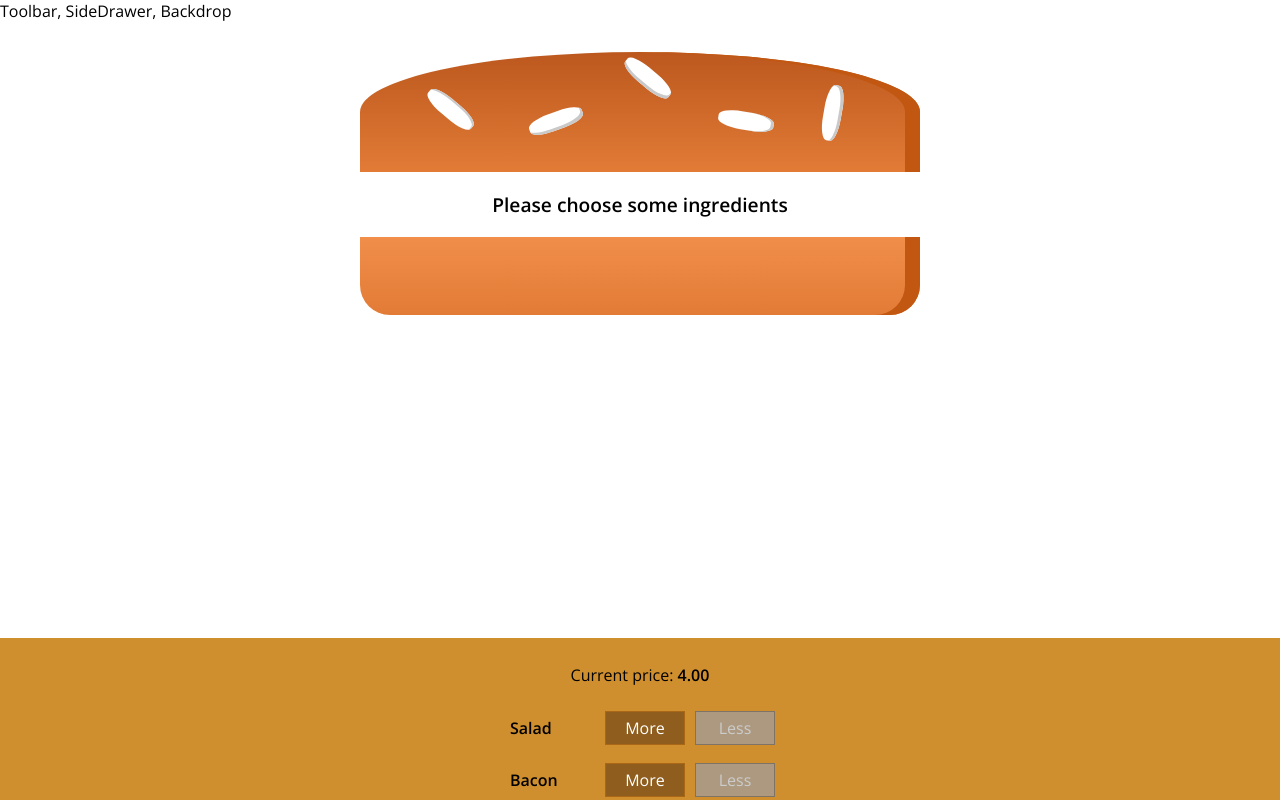
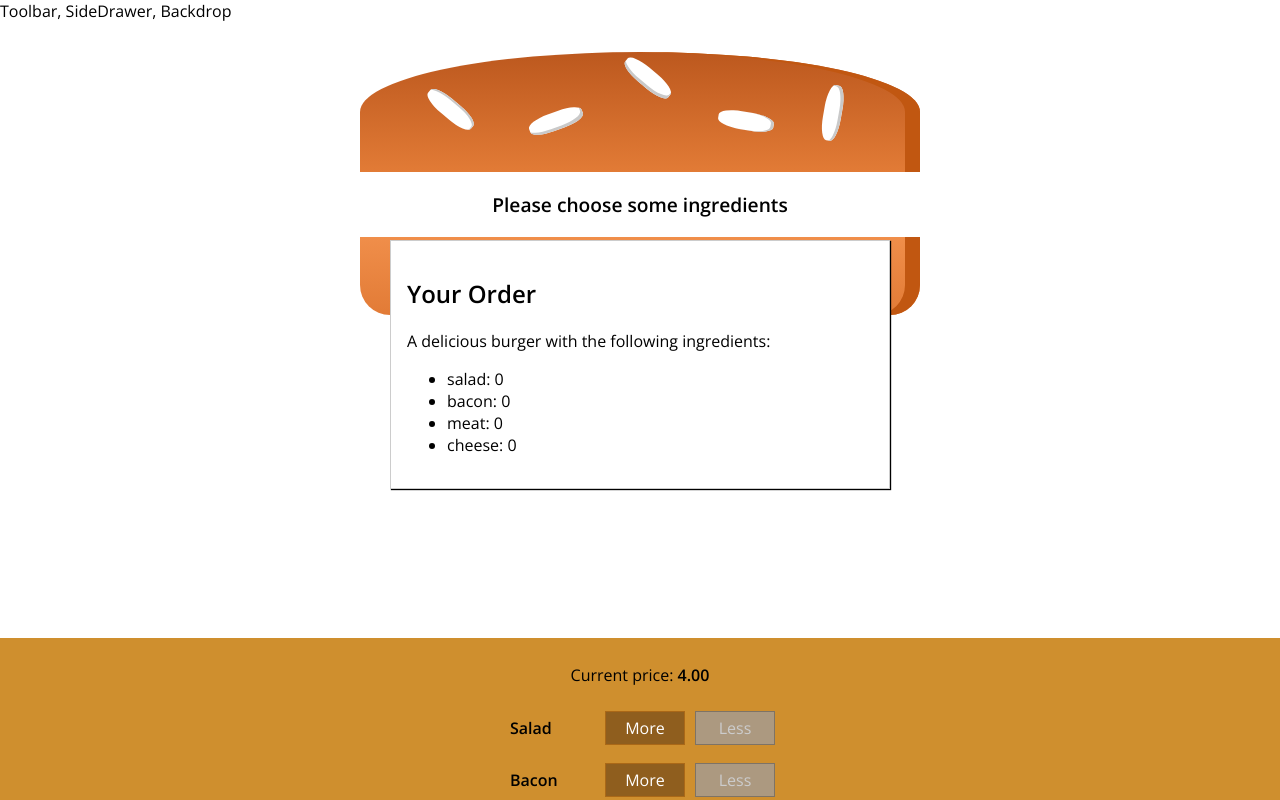
Before and after one commit to pihuilong/react-burger-builder-app, a React (Create React App) app: page / in a window 1280 px wide. Shown: the top 800 px of the page. Built offline with nearby package versions, Linux system fonts and the light colour scheme.

Commit message:
feat: create the orderSummary modal

```diff
--- /dev/null
+++ b/src/components/Burger/OrderSummary/OrderSummary.js
@@ -0,0 +1,18 @@
+import React from 'react';
+
+const OrderSummary = (props) => {
+  const ingredientSummary = Object.keys(props.ingredients).map((igKey) => (
+    <li key={igKey}>
+      {igKey}: {props.ingredients[igKey]}
+    </li>
+  ));
+  return (
+    <React.Fragment>
+      <h2>Your Order</h2>
+      <p>A delicious burger with the following ingredients:</p>
+      <ul>{ingredientSummary}</ul>
+    </React.Fragment>
+  );
+};
+
+export default OrderSummary;
--- /dev/null
+++ b/src/components/UI/Modal/Modal.js
@@ -0,0 +1,11 @@
+import React from 'react';
+
+import classes from './Modal.module.css';
+
+const Modal = (props) => (
+  <div className={classes.Modal}>
+    {props.children}
+  </div>
+);
+
+export default Modal;
--- /dev/null
+++ b/src/components/UI/Modal/Modal.module.css
@@ -0,0 +1,20 @@
+.Modal {
+  position: fixed;
+  z-index: 500;
+  background-color: white;
+  width: 70%;
+  border: 1px solid #ccc;
+  box-shadow: 1px 1px 1px black;
+  padding: 16px;
+  left: 15%;
+  top: 30%;
+  box-sizing: border-box;
+  transition: all 0.3s ease-out;
+}
+
+@media (min-width: 600px) {
+  .Modal {
+      width: 500px;
+      left: calc(50% - 250px);
+  }
+}
--- a/src/containers/BurgerBuilder/BurgerBuilder.js
+++ b/src/containers/BurgerBuilder/BurgerBuilder.js
@@ -2,6 +2,8 @@
 
 import Burger from '../../components/Burger/Burger';
 import BuildControls from '../../components/Burger/BuildControls/BuildControls';
+import Modal from '../../components/UI/Modal/Modal';
+import OrderSummary from '../../components/Burger/OrderSummary/OrderSummary';
 
 const INGREDIENT_PRICES = {
   salad: 0.5,
@@ -63,6 +65,9 @@
     }
     return (
       <React.Fragment>
+        <Modal>
+          <OrderSummary ingredients={this.state.ingredients} />
+        </Modal>
         <Burger ingredients={this.state.ingredients} />
         <BuildControls
           ingredientAdded={this.addIngredientHandler}
```
Also changed, not shown: src/components/UI/Backdrop/Backdrop.js (added).
